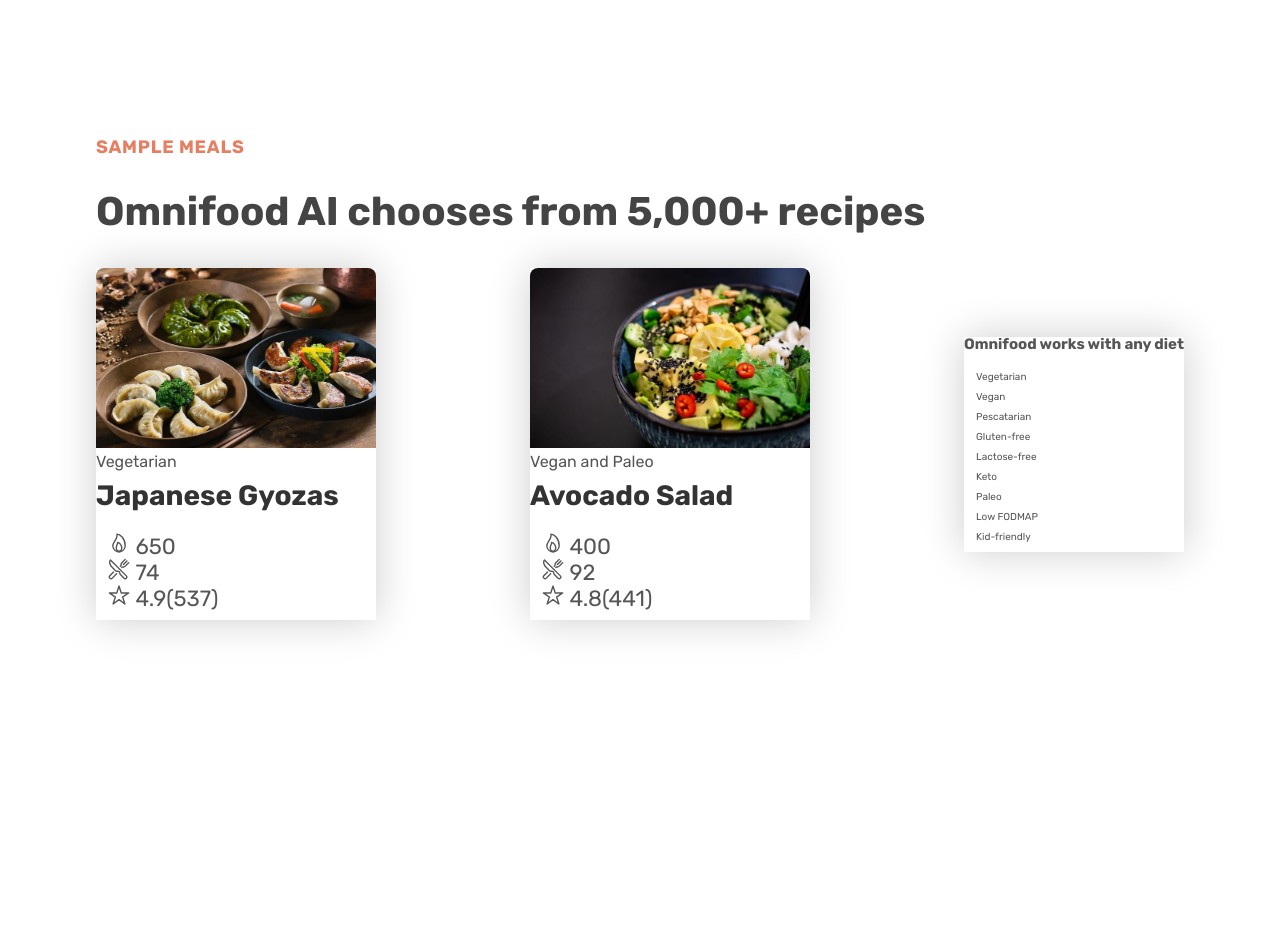
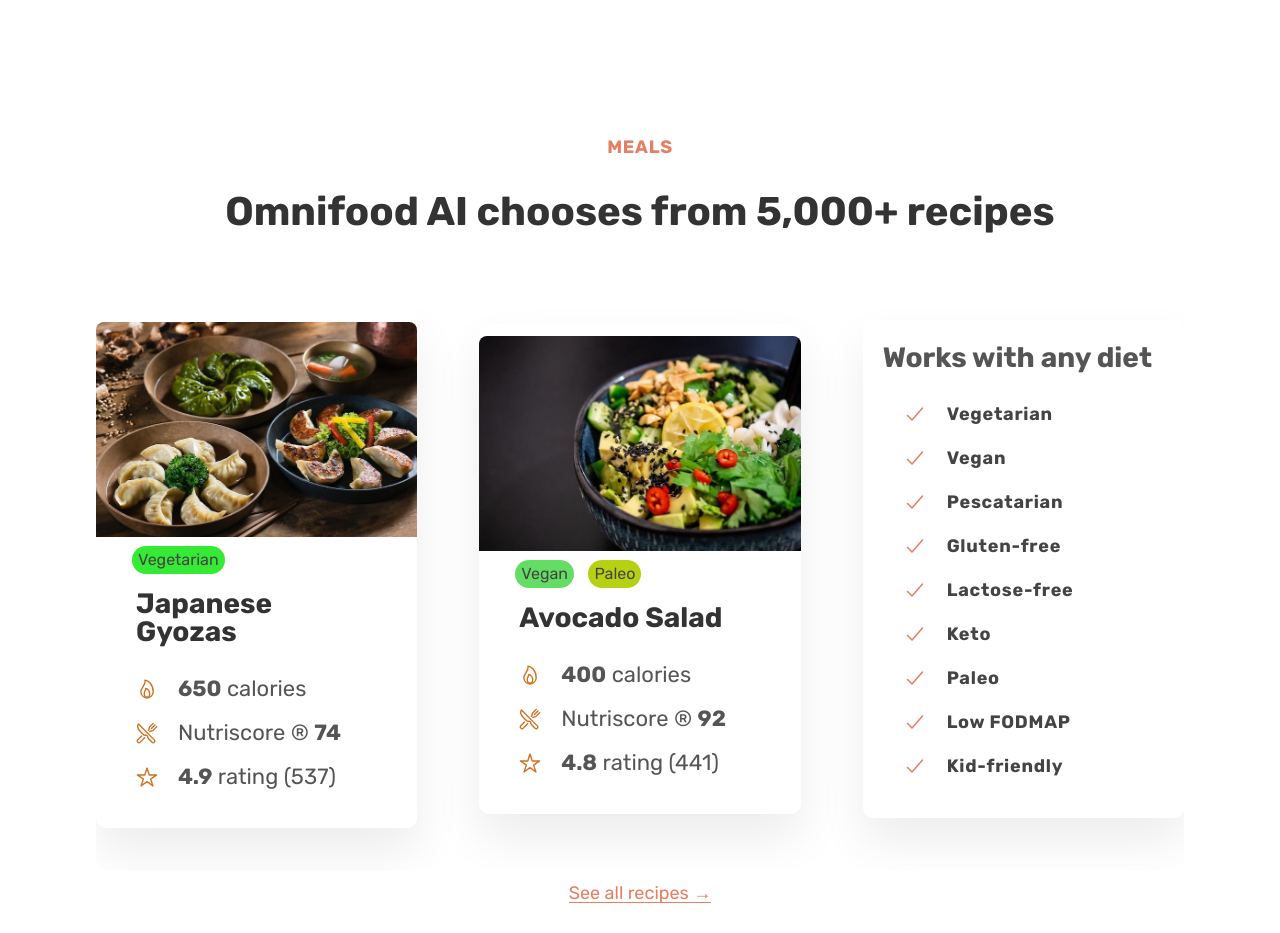
Before and after one commit to mohdUsman-6508/Omnifood, a plain HTML site: page index.html in a window 1280 px wide. Shown: the part 2400-3333 px from the top of the page. Before the commit the page ends 3092 px from the top, so only its background shows below. Drawn offline with nearby package versions, Linux system fonts and the light colour scheme.

Commit message:
work done upto cards

```diff
--- a/css/style.css
+++ b/css/style.css
@@ -49,6 +49,9 @@ body {
 /* *************************
 general reusable css
 ****************************/
+strong {
+  font-family: 500;
+}
 .container {
   max-width: 130rem;
   padding: 3rem 9.6rem;
@@ -123,7 +126,7 @@ general reusable css
   font-weight: 600;
   line-height: 1.3;
   margin: 2rem 0 3rem 0;
-  color: #444;
+  color: #333;
 }
 
 .terheading {
@@ -133,6 +136,9 @@ general reusable css
   color: #333;
 }
 
+.text-center {
+  text-align: center;
+}
 /* ***************************** */
 /* navigation */
 
@@ -353,35 +359,135 @@ a {
 /* **************** */
 
 .mealimg {
-  width: 28rem;
-  height: 18rem;
+  display: block;
+  width: 100%;
+  /* width: 28rem;
+  height: 18rem; */
   border-top-right-radius: 0.8rem;
   border-top-left-radius: 0.8rem;
 }
 
 .meal-features {
-  padding: 1rem 1.2rem;
+  padding: 3.2rem 4rem 4rem 4rem;
+  display: flex;
+  flex-direction: column;
+  gap: 2.2rem;
 }
 .meal-item {
   list-style: none;
   font-size: 2.2rem;
   font-weight: 400;
+  display: flex;
+  gap: 2rem;
+  align-items: center;
 }
 
 .meal-diet-cards {
   display: flex;
   justify-content: space-between;
   align-items: center;
+  overflow: hidden;
+  border-radius: 1.2rem;
 }
 
 .category {
-  margin-top: 0.4rem;
+  display: inline-block;
+  padding: 0.6rem;
+  border-radius: 1.8rem;
+  margin-top: 0.9rem;
+  margin-left: 3.6rem;
   font-size: 1.6rem;
   font-weight: 400;
-  color: #555;
+  color: #444;
+  background-color: rgb(52, 234, 52);
+}
+.category1 {
+  display: inline-block;
+  padding: 0.6rem;
+  border-radius: 1.8rem;
+  margin-top: 0.9rem;
+  margin-left: 3.6rem;
+  font-size: 1.6rem;
+  font-weight: 400;
+  color: #444;
+  background-color: rgb(100, 221, 100);
+}
+.catp {
+  margin-left: 1.2rem;
+  background-color: rgb(182, 208, 18);
+}
+.meal-diet-cards {
+  margin-top: 7.2rem;
 }
 
 .card {
+  padding-top: 1.2rem;
+  width: 50rem;
+  border-radius: 1rem;
   margin-bottom: 4.2rem;
-  box-shadow: 0px 0px 40px rgba(0, 0, 0, 0.2);
+  box-shadow: 0px 2.4rem 4.8rem rgba(0, 0, 0, 0.075);
+  transition: all 0.4s;
 }
+
+.card:hover {
+  transform: translateY(-1.2rem);
+  box-shadow: 0px 3.2rem 6.4rem rgba(0, 0, 0, 0.06);
+}
+.icon {
+  font-size: 2.2rem;
+  color: #cf711f;
+}
+.mealth {
+  margin-top: -1.6rem;
+  margin-bottom: -1.2rem;
+}
+
+.meal-list {
+  list-style: none;
+  display: flex;
+  flex-direction: column;
+  gap: 2rem;
+}
+.meal-list-text {
+  font-size: 1.8rem;
+  font-weight: 600;
+  color: #444;
+  letter-spacing: 0.75px;
+}
+.meal-listitem {
+  display: flex;
+  align-items: center;
+  gap: 2rem;
+}
+.meal-list-icon {
+  width: 2.4rem;
+  height: 2.4rem;
+  color: #e67e62;
+}
+.meal-name1 {
+  padding-left: 2rem;
+  color: #555;
+}
+.mflist {
+  margin-top: -1.4rem;
+}
+
+.more-meals {
+  margin-top: -4.8rem;
+  text-align: center;
+}
+.linkmeal:link,
+.linkmeal:visited {
+  display: inline-block;
+  padding-top: 2px;
+  font-size: 1.8rem;
+  color: #e67e62;
+  transition: all 0.3s;
+  border-bottom: 1px solid currentColor;
+  font-weight: 400;
+}
+.linkmeal:hover,
+.linkmeal:active {
+  color: #cf711f;
+  border-bottom: 1px solid transparent;
+}
--- a/index.html
+++ b/index.html
@@ -195,8 +195,10 @@
 
       <section class="meals-diet">
         <div class="container">
-          <h2 class="subheading">Sample meals</h2>
-          <p class="secondary-head">Omnifood AI chooses from 5,000+ recipes</p>
+          <h2 class="subheading text-center">Meals</h2>
+          <p class="secondary-head text-center">
+            Omnifood AI chooses from 5,000+ recipes
+          </p>
           <div class="meal-diet-cards grid three-column">
             <div class="card card1">
               <img
@@ -204,20 +206,22 @@
                 src="img/meals/meal-1.jpg"
                 alt="food image"
               />
-              <p class="category">Vegetarian</p>
-              <p class="meal-name terheading">Japanese Gyozas</p>
+              <span class="category">Vegetarian</span>
+
               <div class="meal-features">
+                <p class="meal-name terheading mealth">Japanese Gyozas</p>
                 <ul class="meal-feature-list"></ul>
                 <li class="meal-item">
-                  <ion-icon name="flame-outline"></ion-icon> <span>650</span>
+                  <ion-icon class="icon" name="flame-outline"></ion-icon>
+                  <span><strong>650</strong> calories</span>
                 </li>
                 <li class="meal-item">
-                  <ion-icon name="restaurant-outline"></ion-icon>
-                  <span>74</span>
+                  <ion-icon class="icon" name="restaurant-outline"></ion-icon>
+                  <span>Nutriscore &reg; <strong>74</strong></span>
                 </li>
                 <li class="meal-item">
-                  <ion-icon name="star-outline"></ion-icon>
-                  <span>4.9(537)</span>
+                  <ion-icon class="icon" name="star-outline"></ion-icon>
+                  <span><strong>4.9</strong> rating (537)</span>
                 </li>
               </div>
             </div>
@@ -228,66 +232,113 @@
                 src="img/meals/meal-2.jpg"
                 alt="food image"
               />
-              <p class="category">Vegan and Paleo</p>
-              <p class="meal-name terheading">Avocado Salad</p>
+              <span class="category1">Vegan </span>
+              <span class="category catp">Paleo</span>
+
               <div class="meal-features">
+                <p class="meal-name terheading mealth">Avocado Salad</p>
                 <ul class="meal-feature-list"></ul>
                 <li class="meal-item">
-                  <ion-icon name="flame-outline"></ion-icon> <span>400</span>
+                  <ion-icon class="icon" name="flame-outline"></ion-icon>
+                  <span><strong>400</strong> calories</span>
                 </li>
                 <li class="meal-item">
-                  <ion-icon name="restaurant-outline"></ion-icon>
-                  <span>92</span>
+                  <ion-icon class="icon" name="restaurant-outline"></ion-icon>
+                  <span>Nutriscore &reg; <strong>92</strong></span>
                 </li>
                 <li class="meal-item">
-                  <ion-icon name="star-outline"></ion-icon>
-                  <span>4.8(441)</span>
+                  <ion-icon class="icon" name="star-outline"></ion-icon>
+                  <span><strong>4.8</strong> rating (441)</span>
                 </li>
               </div>
             </div>
 
             <div class="card card3">
-              <h2 class="meal-name">Omnifood works with any diet</h2>
-              <div class="meal-features">
-                <div class="meal-features1">
-                  <img src="" alt="" />
-                  <p>Vegetarian</p>
-                </div>
-                <div class="meal-features1">
-                  <img src="" alt="" />
-                  <p>Vegan</p>
-                </div>
-                <div class="meal-features1">
-                  <img src="" alt="" />
-                  <p>Pescatarian</p>
-                </div>
-                <div class="meal-features1">
-                  <img src="" alt="" />
-                  <p>Gluten-free</p>
-                </div>
-                <div class="meal-features1">
-                  <img src="" alt="" />
-                  <p>Lactose-free</p>
-                </div>
-                <div class="meal-features1">
-                  <img src="" alt="" />
-                  <p>Keto</p>
-                </div>
-                <div class="meal-features1">
-                  <img src="" alt="" />
-                  <p>Paleo</p>
-                </div>
-                <div class="meal-features1">
-                  <img src="" alt="" />
-                  <p>Low FODMAP</p>
-                </div>
-                <div class="meal-features1">
-                  <img src="" alt="" />
-                  <p>Kid-friendly</p>
-                </div>
+              <h3 class="meal-name1 terheading">Works with any diet</h3>
+              <div class="meal-features mflist">
+                <ul class="meal-list">
+                  <li class="meal-listitem">
+                    <svg
+                      xmlns="http://www.w3.org/2000/svg"
+                      class="meal-list-icon"
+                      viewBox="0 0 512 512"
+                    >
+                      <path
+                        fill="none"
+                        stroke="currentColor"
+                        stroke-linecap="round"
+                        stroke-linejoin="round"
+                        stroke-width="32"
+                        d="M416 128L192 384l-96-96"
+                      />
+                    </svg>
+
+                    <span class="meal-list-text">Vegetarian</span>
+                  </li>
+                  <li class="meal-listitem">
+                    <ion-icon
+                      class="meal-list-icon"
+                      name="checkmark-outline"
+                    ></ion-icon>
+                    <span class="meal-list-text">Vegan</span>
+                  </li>
+                  <li class="meal-listitem">
+                    <ion-icon
+                      class="meal-list-icon"
+                      name="checkmark-outline"
+                    ></ion-icon>
+                    <span class="meal-list-text">Pescatarian</span>
+                  </li>
+                  <li class="meal-listitem">
+                    <ion-icon
+                      class="meal-list-icon"
+                      name="checkmark-outline"
+                    ></ion-icon>
+                    <span class="meal-list-text">Gluten-free</span>
+                  </li>
+                  <li class="meal-listitem">
+                    <ion-icon
+                      class="meal-list-icon"
+                      name="checkmark-outline"
+                    ></ion-icon>
+                    <span class="meal-list-text">Lactose-free</span>
+                  </li>
+                  <li class="meal-listitem">
+                    <ion-icon
+                      class="meal-list-icon"
+                      name="checkmark-outline"
+                    ></ion-icon>
+                    <span class="meal-list-text">Keto</span>
+                  </li>
+                  <li class="meal-listitem">
+                    <ion-icon
+                      class="meal-list-icon"
+                      name="checkmark-outline"
+                    ></ion-icon>
+                    <span class="meal-list-text">Paleo</span>
+                  </li>
+                  <li class="meal-listitem">
+                    <ion-icon
+                      class="meal-list-icon"
+                      name="checkmark-outline"
+                    ></ion-icon>
+                    <span class="meal-list-text">Low FODMAP</span>
+                  </li>
+                  <li class="meal-listitem">
+                    <ion-icon
+                      class="meal-list-icon"
+                      name="checkmark-outline"
+                    ></ion-icon>
+                    <span class="meal-list-text">Kid-friendly</span>
+                  </li>
+                </ul>
               </div>
             </div>
           </div>
+        </div>
+
+        <div class="container more-meals">
+          <a class="linkmeal" href="#">See all recipes &rarr;</a>
         </div>
       </section>
     </main>
```
Also changed, not shown: img/checkmark-outline (1).svg (added).
